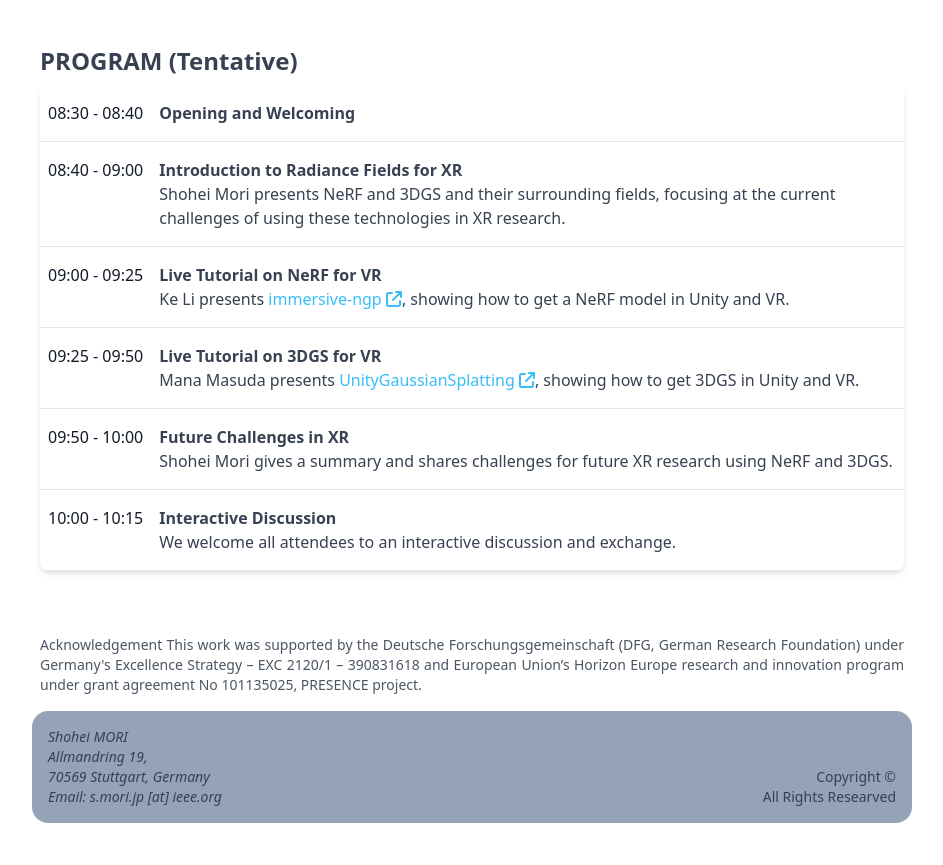
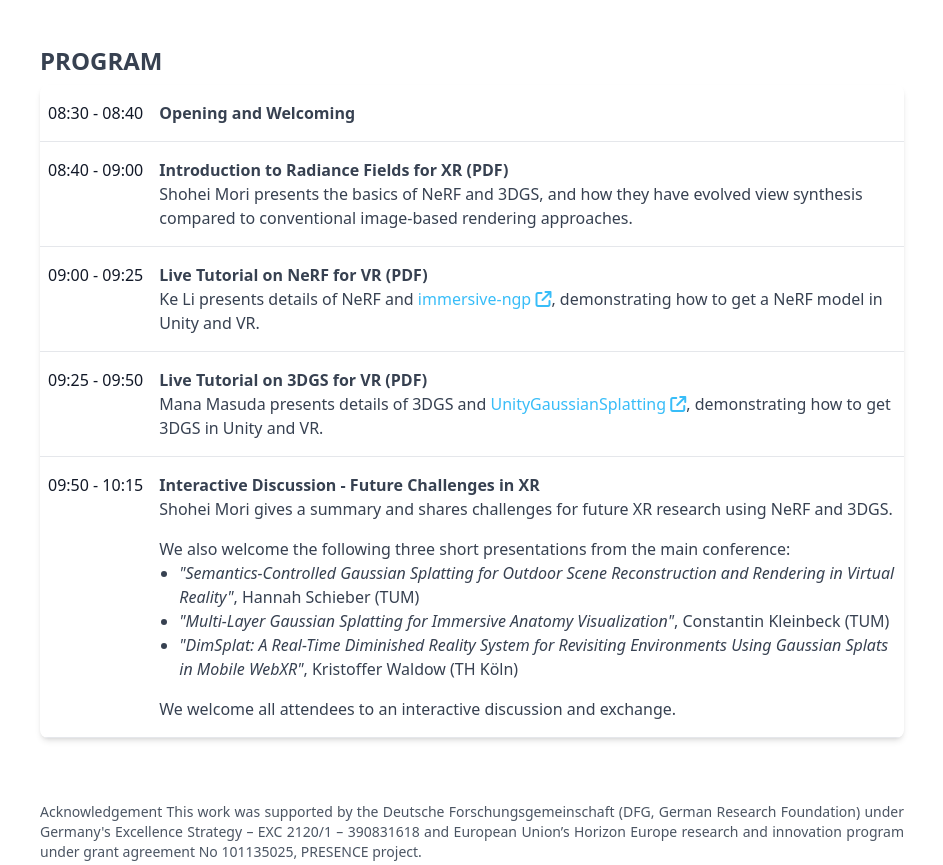
Before and after one commit to mediated-reality/rf4xr, a website: page docs/vr25tutorial/index.html in a window 1280 px wide. Shown: the part 735-1600 px from the top of the page, without its empty margins (168-1111 px from the left). Before the commit the page ends 1574 px from the top, so only its background shows below. Drawn offline with Linux system fonts and the light colour scheme.

Commit message:
presenter info

```diff
--- a/docs/vr25tutorial/index.html
+++ b/docs/vr25tutorial/index.html
@@ -86,7 +86,7 @@
         -->
         <section id="program" class="py-12">
             <div class="text-2xl font-bold pb-2 md:text-left text-center">
-                PROGRAM (Tentative)
+                PROGRAM
             </div>
             <div class="relative overflow-x-auto shadow-md sm:rounded-lg">
                 <table class="w-full text-left rtl:text-right">
@@ -104,9 +104,9 @@
                                 08:40 - 09:00
                             </th>
                             <td class="px-2 py-4">
-                                <h1 class="font-bold">Introduction to Radiance Fields for XR</h1>
+                                <h1 class="font-bold">Introduction to Radiance Fields for XR (PDF)</h1>
                                 <p>
-                                    Shohei Mori presents NeRF and 3DGS and their surrounding fields, focusing at the current challenges of using these technologies in XR research.
+                                    Shohei Mori presents the basics of NeRF and 3DGS, and how they have evolved view synthesis compared to conventional image-based rendering approaches.
                                 </p>
                             </td>
                         </tr>
@@ -115,9 +115,9 @@
                                 09:00 - 09:25
                             </th>
                             <td class="px-2 py-4">
-                                <h1 class="font-bold">Live Tutorial on NeRF for VR</h1>
+                                <h1 class="font-bold">Live Tutorial on NeRF for VR (PDF)</h1>
                                 <p>
-                                    Ke Li presents <a class="text-sky-400 hover:text-sky-400/75" href="https://github.com/uhhhci/immersive-ngp" target="_blank">immersive-ngp <i class="fa fa-external-link" aria-hidden="true"></i></a>, showing how to get a NeRF model in Unity and VR.
+                                    Ke Li presents details of NeRF and <a class="text-sky-400 hover:text-sky-400/75" href="https://github.com/uhhhci/immersive-ngp" target="_blank">immersive-ngp <i class="fa fa-external-link" aria-hidden="true"></i></a>, demonstrating how to get a NeRF model in Unity and VR.
                                 </p>
                             </td>
                         </tr>
@@ -126,28 +126,28 @@
                                 09:25 - 09:50
                             </th>
                             <td class="px-2 py-4">
-                                <h1 class="font-bold">Live Tutorial on 3DGS for VR</h1>
-                                <p>Mana Masuda presents <a class="text-sky-400 hover:text-sky-400/75" href="https://github.com/aras-p/UnityGaussianSplatting" target="_blank">UnityGaussianSplatting <i class="fa fa-external-link" aria-hidden="true"></i></a>, showing how to get 3DGS in Unity and VR.</p>
+                                <h1 class="font-bold">Live Tutorial on 3DGS for VR (PDF)</h1>
+                                <p>Mana Masuda presents details of 3DGS and <a class="text-sky-400 hover:text-sky-400/75" href="https://github.com/aras-p/UnityGaussianSplatting" target="_blank">UnityGaussianSplatting <i class="fa fa-external-link" aria-hidden="true"></i></a>, demonstrating how to get 3DGS in Unity and VR.</p>
                             </td>
                         </tr>
                         <tr class="border-b border-gray-200 align-text-top">
                             <th scope="row" class="px-2 py-4 font-medium text-gray-900 whitespace-nowrap">
-                                09:50 - 10:00
+                                09:50 - 10:15
                             </th>
                             <td class="px-2 py-4">
-                                <h1 class="font-bold">Future Challenges in XR</h1>
+                                <h1 class="font-bold">Interactive Discussion - Future Challenges in XR</h1>
                                 <p>
                                     Shohei Mori gives a summary and shares challenges for future XR research using NeRF and 3DGS.
                                 </p>
-                            </td>
-                        </tr>
-                        <tr class="border-b border-gray-200 align-text-top">
-                            <th scope="row" class="px-2 py-4 font-medium text-gray-900 whitespace-nowrap">
-                                10:00 - 10:15
-                            </th>
-                            <td class="px-2 py-4">
-                                <h1 class="font-bold">Interactive Discussion</h1>
-                                <p>We welcome all attendees to an interactive discussion and exchange.</p>
+                                <p class="pt-4">
+                                    We also welcome the following three short presentations from the main conference:
+                                </p>
+                                <ul class="list-disc pl-5">
+                                    <li><span class="italic">"Semantics-Controlled Gaussian Splatting for Outdoor Scene Reconstruction and Rendering in Virtual Reality"</span>, Hannah Schieber (TUM)</li>
+                                    <li><span class="italic">"Multi-Layer Gaussian Splatting for Immersive Anatomy Visualization"</span>, Constantin Kleinbeck (TUM)</li>
+                                    <li><span class="italic">"DimSplat: A Real-Time Diminished Reality System for Revisiting Environments Using Gaussian Splats in Mobile WebXR"</span>, Kristoffer Waldow (TH Köln)</li>
+                                </ul>
+                                <p class="pt-4">We welcome all attendees to an interactive discussion and exchange.</p>
                             </td>
                         </tr>
                     </tbody>
```
Also changed, not shown: docs/css/style.css.
